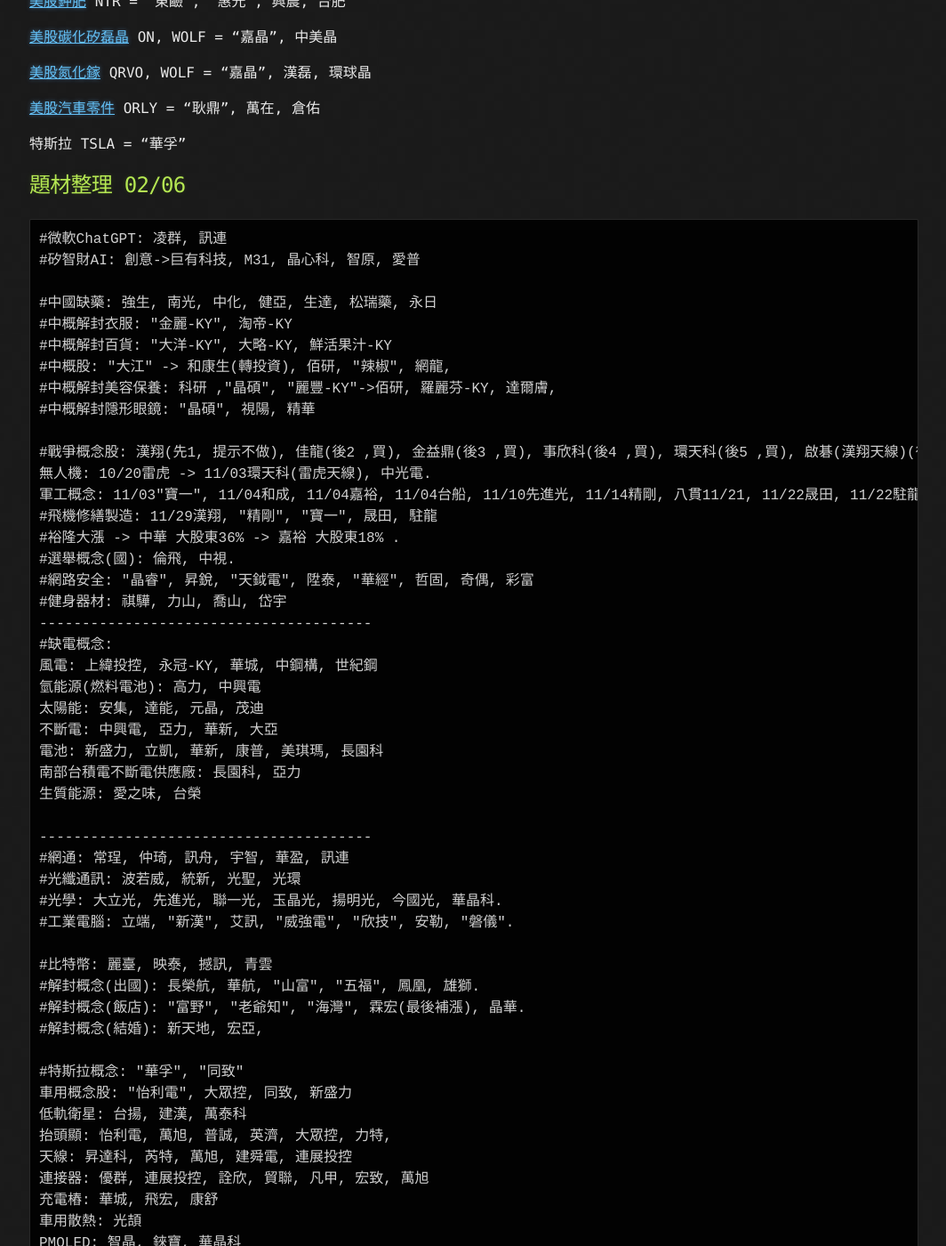
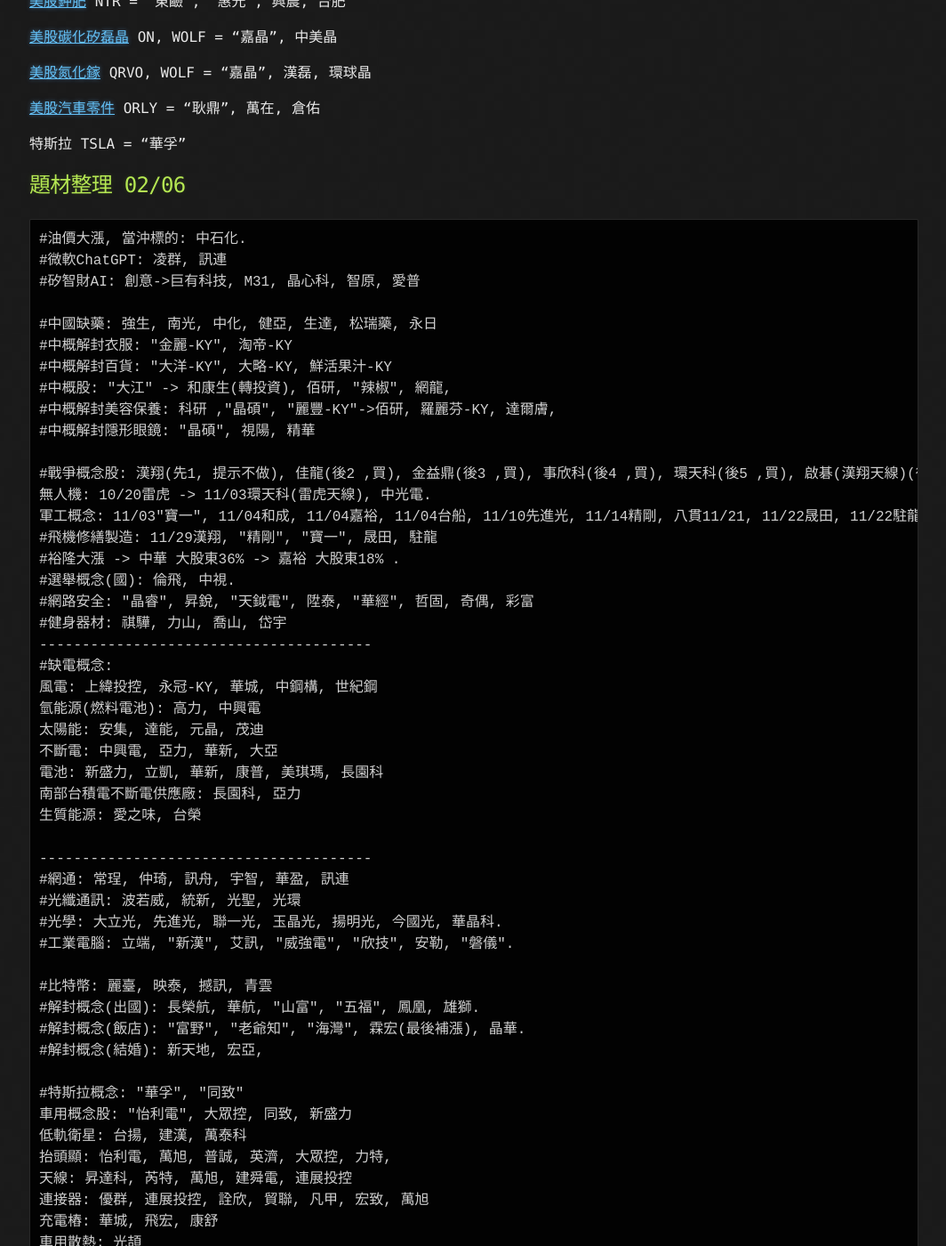
Before and after one commit to lepg5487/Stock_God, a Jekyll site: the page built from index.md, in a window 1280 px wide and 1400 px high, scrolled down 80489 px. Shown: the whole window at 89% size, without its empty margins (107-1171 px from the left). Built offline with Jekyll 4.4.1, drawn with Linux system fonts in a browser that asks for light colours; our own code applies the rules of GitHub Pages for plain Markdown files; some of the changed text lies outside the part shown.

Commit message:
Update index.md

````diff
--- a/index.md
+++ b/index.md
@@ -3261,6 +3261,7 @@
 
 ## 題材整理 02/06
 ```
+#油價大漲, 當沖標的: 中石化.
 #微軟ChatGPT: 凌群, 訊連
 #矽智財AI: 創意->巨有科技, M31, 晶心科, 智原, 愛普
 
````
